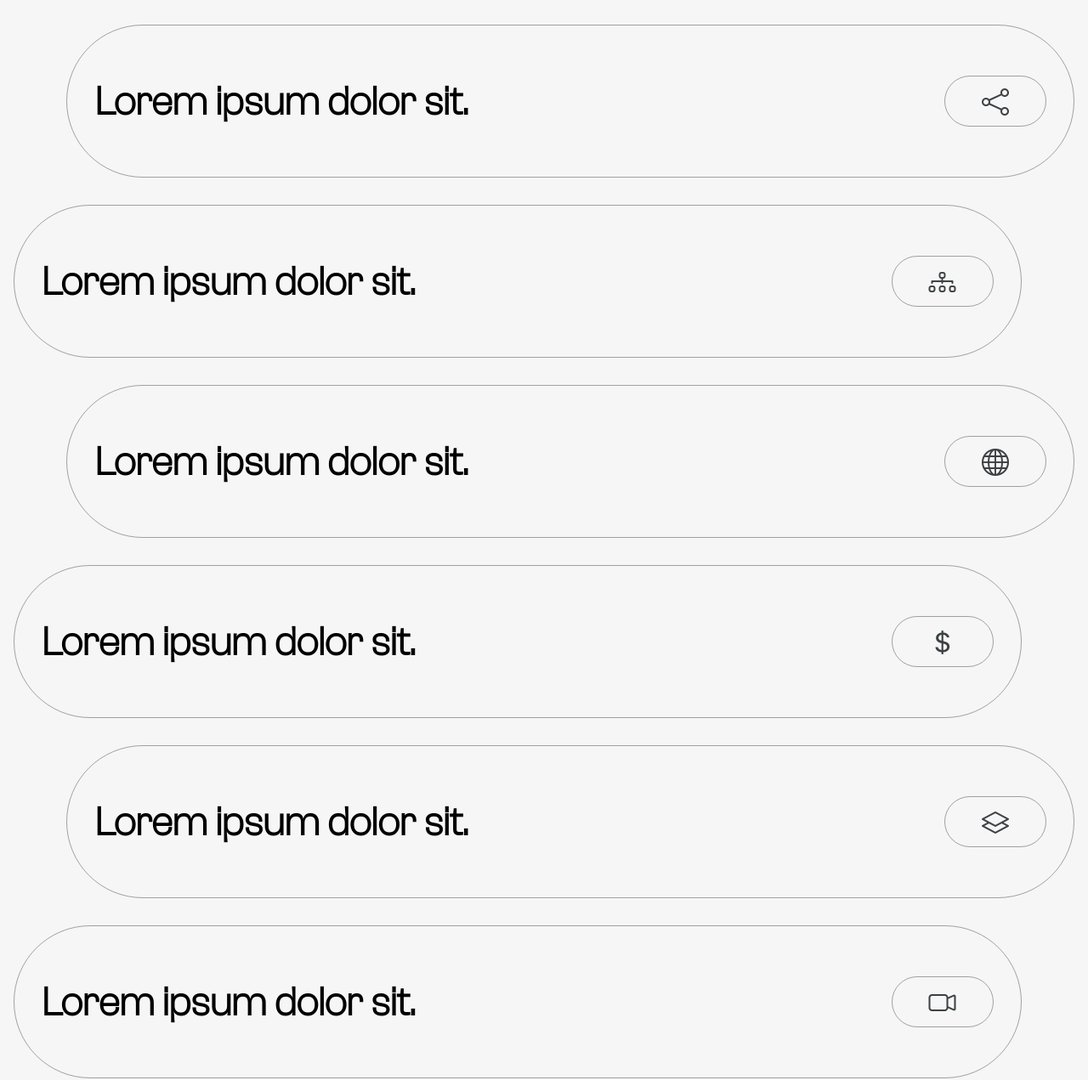
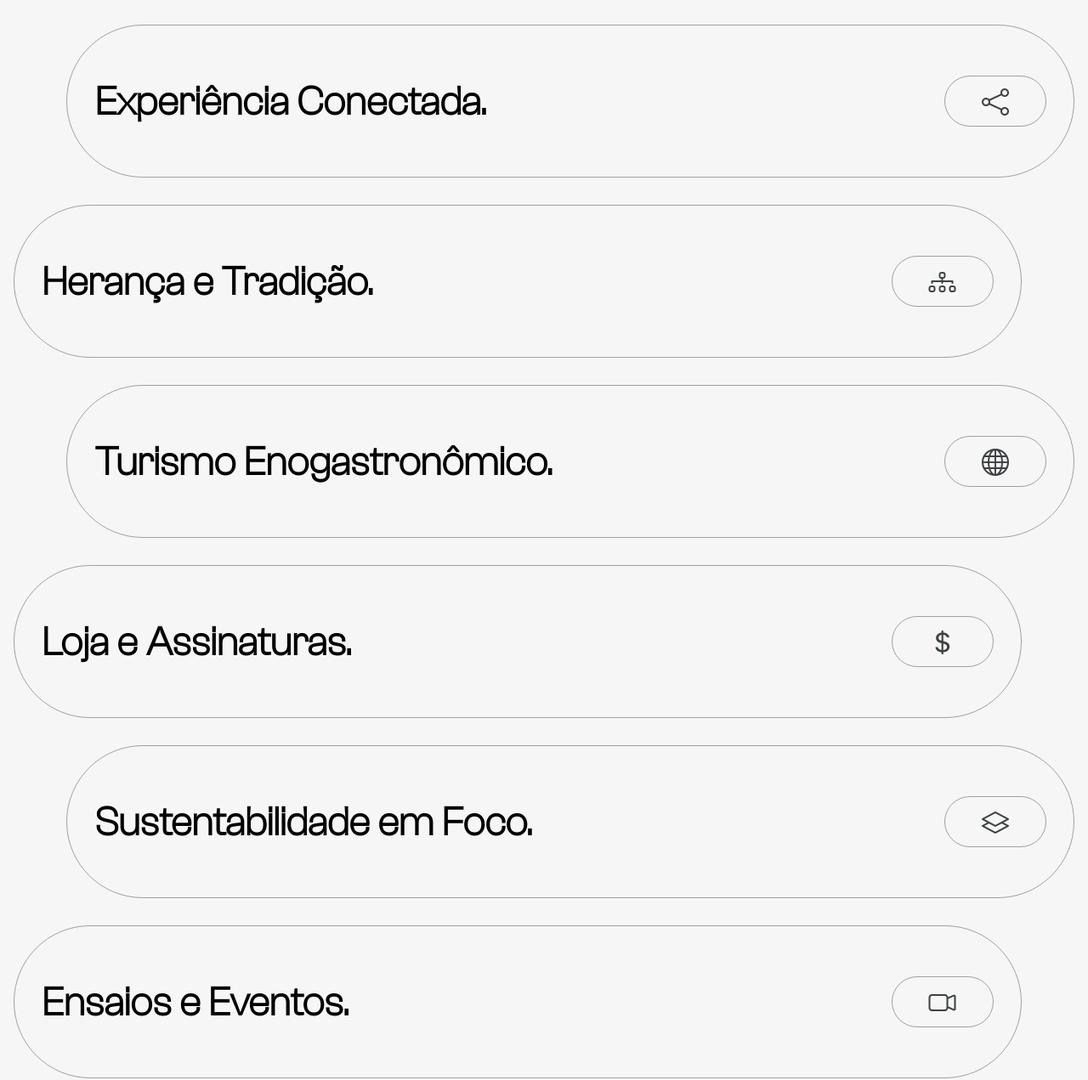
Before and after one commit to ChrisAlves-29/Page-Vinheria-Agnello, a plain HTML site: page index.html in a window 1280 px wide. Shown: the part 2783-4054 px from the top of the page at 85% size. Drawn offline with nearby package versions, Linux system fonts and the light colour scheme; a web font is replaced by a local one.

Commit message:
Alterando os serviços

```diff
--- a/index.html
+++ b/index.html
@@ -184,42 +184,42 @@
                     <!--Serviço 1-->
                     <div class="card-servicos-left" data-aos="fade-right" data-aos-delay="300" data-aos-duration="1000">
                         <div class="card-titulo">
-                            <h1>Lorem ipsum dolor sit.</h1>
+                            <h1>Experiência Conectada.</h1>
                         </div>
                         <div class="card-icon"><i class="bi bi-share"></i></div>
                     </div>
                     <!--Serviço 2-->
                     <div class="card-servicos" data-aos="fade-left" data-aos-delay="400" data-aos-duration="1000">
                         <div class="card-titulo">
-                            <h1>Lorem ipsum dolor sit.</h1>
+                            <h1>Herança e Tradição.</h1>
                         </div>
                         <div class="card-icon"><i class="bi bi-diagram-3"></i></div>
                     </div>
                     <!--Serviço 3-->
                     <div class="card-servicos-left" data-aos="fade-right" data-aos-delay="500" data-aos-duration="1000">
                         <div class="card-titulo">
-                            <h1>Lorem ipsum dolor sit.</h1>
+                            <h1>Turismo Enogastronômico.</h1>
                         </div>
                         <div class="card-icon"><i class="bi bi-globe"></i></div>
                     </div>
                     <!--Serviço 4-->
                     <div class="card-servicos" data-aos="fade-left" data-aos-delay="600" data-aos-duration="1000">
                         <div class="card-titulo">
-                            <h1>Lorem ipsum dolor sit.</h1>
+                            <h1>Loja e Assinaturas.</h1>
                         </div>
                         <div class="card-icon"><i class="bi bi-currency-dollar"></i></div>
                     </div>
                     <!--Serviço 5-->
                     <div class="card-servicos-left" data-aos="fade-right" data-aos-delay="700" data-aos-duration="1000">
                         <div class="card-titulo">
-                            <h1>Lorem ipsum dolor sit.</h1>
+                            <h1>Sustentabilidade em Foco.</h1>
                         </div>
                         <div class="card-icon"><i class="bi bi-layers"></i></div>
                     </div>
                     <!--Serviço 6-->
                     <div class="card-servicos" data-aos="fade-left" data-aos-delay="800" data-aos-duration="1000">
                         <div class="card-titulo">
-                            <h1>Lorem ipsum dolor sit.</h1>
+                            <h1>Ensaios e Eventos.</h1>
                         </div>
                         <div class="card-icon"><i class="bi bi-camera-video"></i></div>
                     </div>
```
